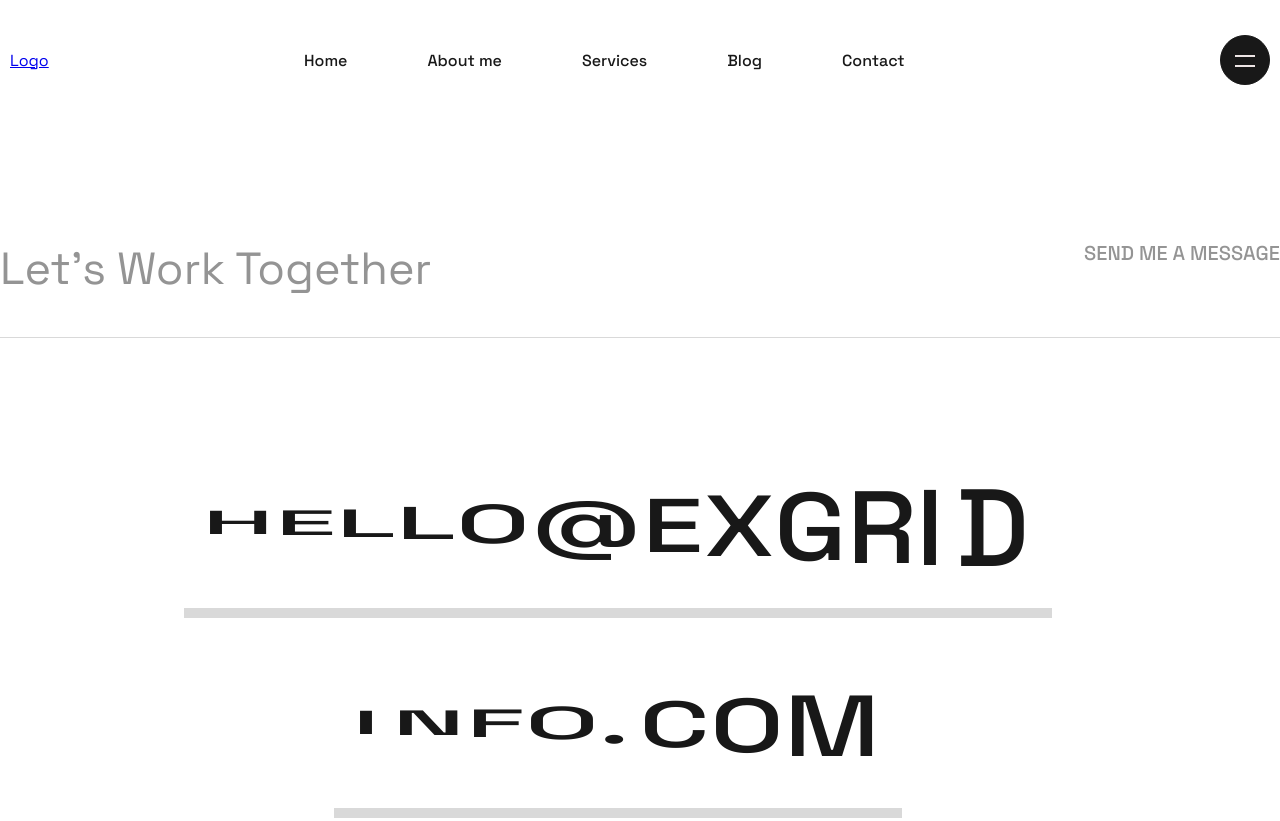
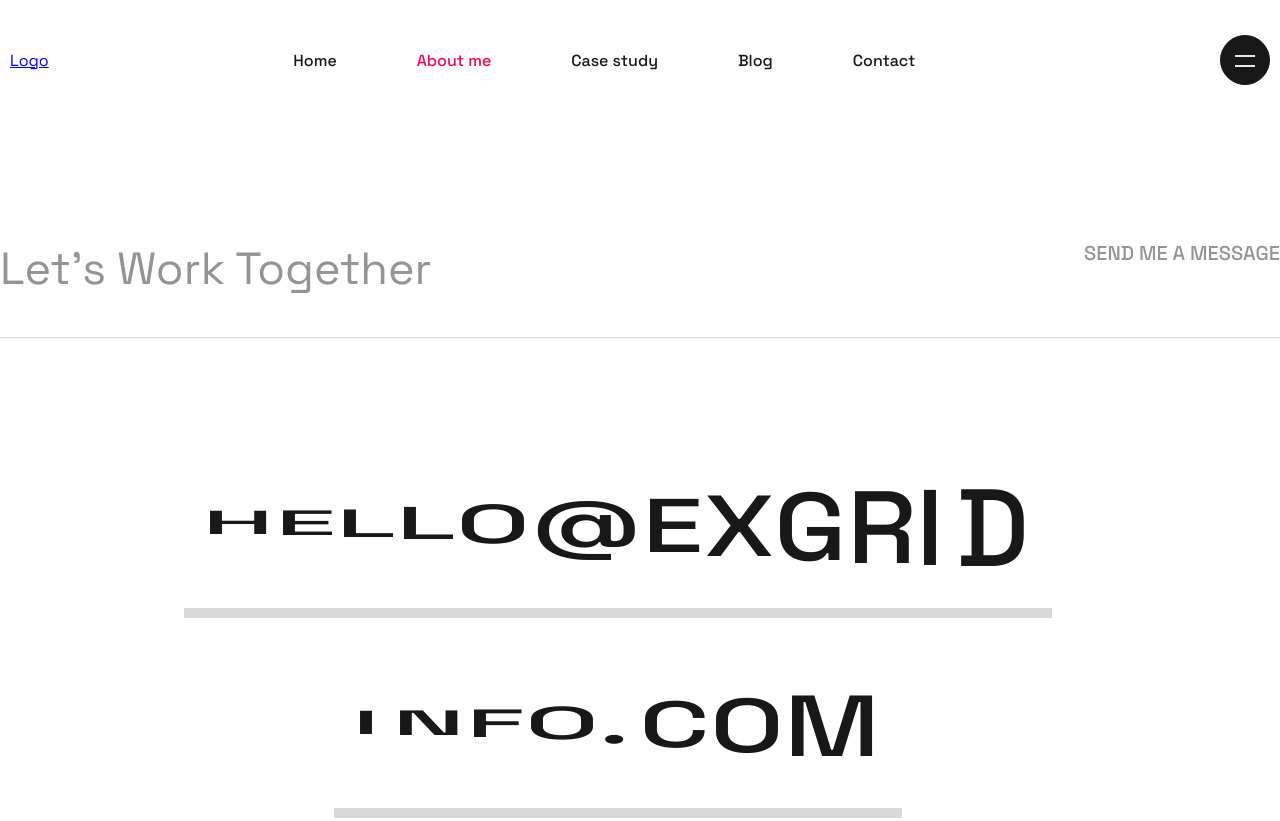
Before and after one commit to aoneban/portfolio, a website built with Vite: page about.html in a window 1280 px wide. Shown: the top 821 px of the page. Built offline with nearby package versions, Linux system fonts and the light colour scheme.

```diff
--- a/about.html
+++ b/about.html
@@ -17,11 +17,11 @@
       <nav id="navbar" class="navbar">
         <a href="./index.html" class="navbar-left">Logo</a>
         <div class="navbar-center">
-          <a href="./index.html">Home</a>
-          <a href="./about.html">About me</a>
-          <a href="#">Services</a>
-          <a href="#">Blog</a>
-          <a href="./contact.html">Contact</a>
+          <a href="/index.html" class="nav-link">Home</a>
+          <a href="/about.html" class="nav-link">About me</a>
+          <a href="#caseStudy" class="nav-link">Case study</a>
+          <a href="#" class="nav-link">Blog</a>
+          <a href="/contact.html" class="nav-link">Contact</a>
         </div>
         <div class="navbar-right">
           <div class="burger-menu">
--- /dev/null
+++ b/about/currentpage.js
@@ -0,0 +1,11 @@
+export default function currentPage() {
+    const currentPage = window.location.pathname;
+    console.log(currentPage);
+
+    const navLinks = document.querySelectorAll('.nav-link');
+    navLinks.forEach((link) => {
+      if (link.getAttribute('href') === currentPage) {
+        link.classList.add('active');
+      }
+    });
+  }
--- /dev/null
+++ b/contact/currentpage.js
@@ -0,0 +1,11 @@
+export default function currentPage() {
+    const currentPage = window.location.pathname;
+    console.log(currentPage);
+
+    const navLinks = document.querySelectorAll('.nav-link');
+    navLinks.forEach((link) => {
+      if (link.getAttribute('href') === currentPage) {
+        link.classList.add('active');
+      }
+    });
+  }
--- /dev/null
+++ b/index/currentpage.js
@@ -0,0 +1,11 @@
+export default function currentPage() {
+    const currentPage = window.location.pathname;
+    console.log(currentPage);
+
+    const navLinks = document.querySelectorAll('.nav-link');
+    navLinks.forEach((link) => {
+      if (link.getAttribute('href') === currentPage) {
+        link.classList.add('active');
+      }
+    });
+  }
--- a/src/about.js
+++ b/src/about.js
@@ -2,6 +2,7 @@
 import powerLoader from '../about/loader.js';
 import scrollFunction from '../about/scrollheader.js';
 import emailDancing from '../about/emaildance.js';
+import currentPage from '../index/currentpage.js';
 
 powerLoader();
 window.onscroll = function () {
@@ -11,4 +12,5 @@
 document.addEventListener('DOMContentLoaded', () => {
   emailDancing('hello@exgrid', '.jump-email-first');
   emailDancing('info.com', '.jump-email-second');
+  currentPage();
 });
--- a/src/contact.js
+++ b/src/contact.js
@@ -2,6 +2,7 @@
 import powerLoader from '../contact/loader.js';
 import scrollFunction from '../contact/scrollheader.js';
 import emailDancing from '../contact/emaildance.js';
+import currentPage from '../contact/currentpage.js';
 
 powerLoader();
 window.onscroll = function () {
@@ -11,4 +12,5 @@
 document.addEventListener('DOMContentLoaded', () => {
     emailDancing('hello@exgrid', '.jump-email-first');
     emailDancing('info.com', '.jump-email-second');
+    currentPage();
   });
--- a/src/index.js
+++ b/src/index.js
@@ -14,6 +14,7 @@
 import openNav from '../index/modalwindow.js';
 import movedImages from '../index/moveimages.js';
 import launchCursorMoving from '../index/cursormoving.js';
+import currentPage from '../index/currentpage.js';
 import viteLogo from '/vite.svg';
 
 powerLoader();
@@ -37,4 +38,5 @@
   movedImages();
   launchCursorMoving('.cursor', -16, -16, 0.2);
   launchCursorMoving('.circle', -16, -16, 0.1);
+  currentPage();
 });
--- a/style.css
+++ b/style.css
@@ -7,6 +7,10 @@
   margin: 0;
   padding: 0;
   box-sizing: border-box;
+}
+
+html {
+  scroll-behavior: smooth;
 }
 
 body {
@@ -50,10 +54,20 @@
 
 .navbar-center a {
   text-decoration: none;
-  color: #181818;
   font-weight: 500;
   margin-right: 60px;
 }
+
+.nav-link {
+  color: #181818;
+  text-decoration: none;
+}
+
+.nav-link.active {
+  color: #f70354!important;
+}
+
+
 
 .navbar-center a:hover {
   color: #f70354;
```
Also changed, not shown: contact.html (+5 -5 lines), index.html (+6 -6 lines).
